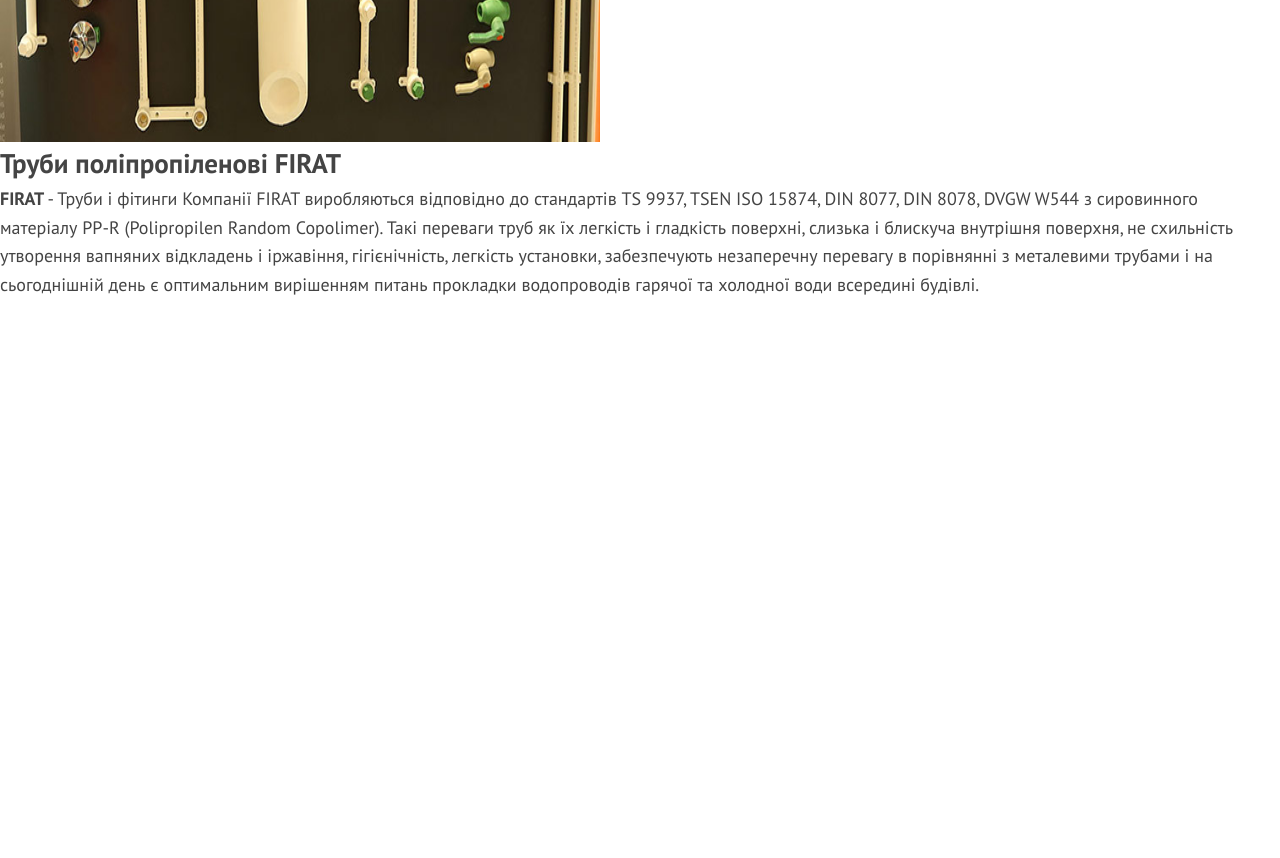
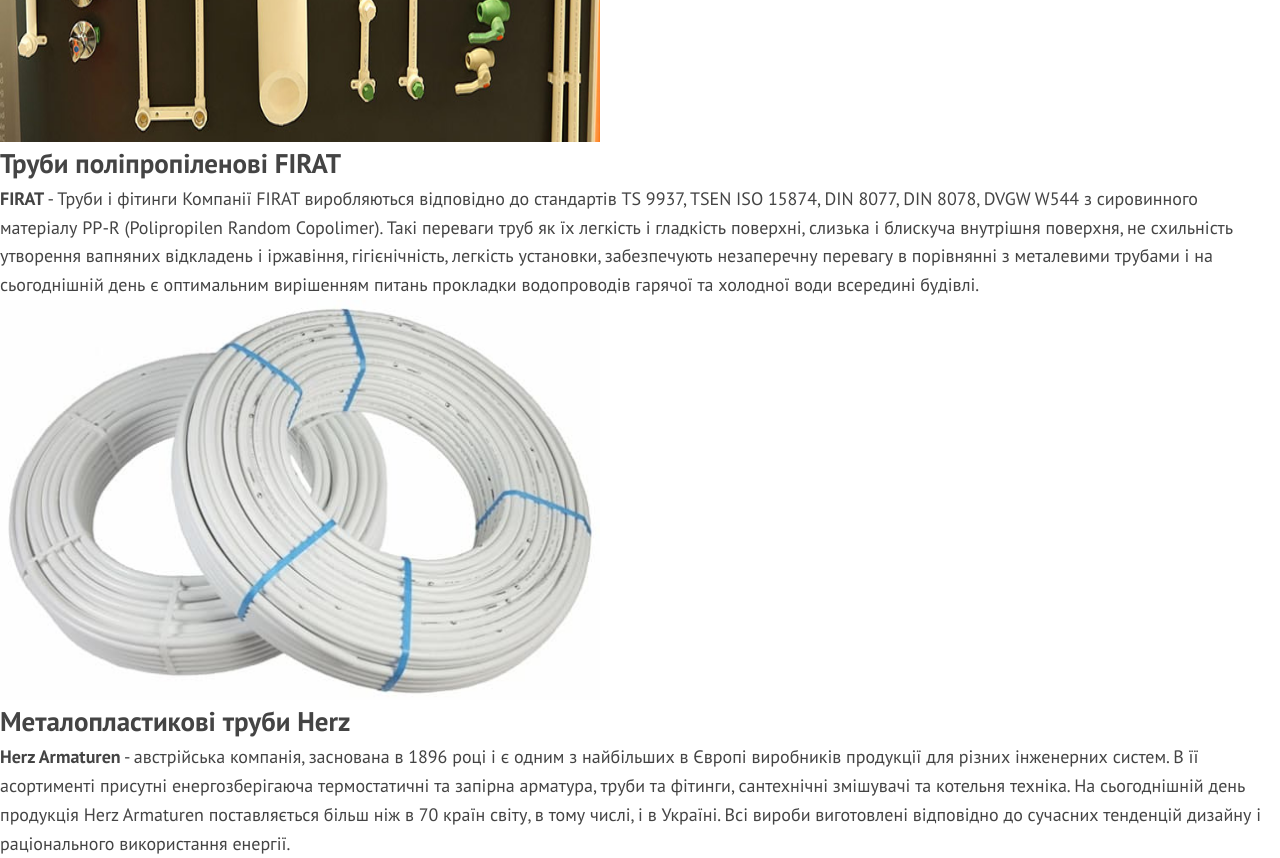
Before and after one commit to timoshuk/bogdan-shop, a website: page app/index.html in a window 1280 px wide. Shown: the part 1060-1918 px from the top of the page. Before the commit the page ends 1360 px from the top, so only its background shows below. Drawn offline with Linux system fonts and the light colour scheme.

Commit message:
Add herz pipe

```diff
--- a/app/index.html
+++ b/app/index.html
@@ -118,6 +118,19 @@
 
                 </div>
             </div>
+            <!-- pipes-goods__item -->
+            <div class="pipes-goods__item">
+                <div class="pipes-goods__img">
+                    <img src="./images/pattern.jpg" data-src="./images/pipes/hertz.jpg" alt="Труби Firat">
+                </div>
+                <div class="pipes-goods__content">
+                    <h2 class="pipes-goods__title">Металопластикові труби Herz</h2>
+
+               <p class="pipes-goods__description"><b>Herz Armaturen</b> - австрійська компанія, заснована в 1896 році і є одним з найбільших в Європі виробників продукції для різних інженерних систем. В її асортименті присутні енергозберігаюча термостатичні та запірна арматура, труби та фітинги, сантехнічні змішувачі та котельня техніка. На сьогоднішній день продукція Herz Armaturen поставляється більш ніж в 70 країн світу, в тому числі, і в Україні. Всі вироби виготовлені відповідно до сучасних тенденцій дизайну і раціонального використання енергії.</p>
+
+                </div>
+            </div>
+            <!-- pipes-goods__item -->
 
 
 
```
Also changed, not shown: app/images/pipes/hertz.jpg (added).
